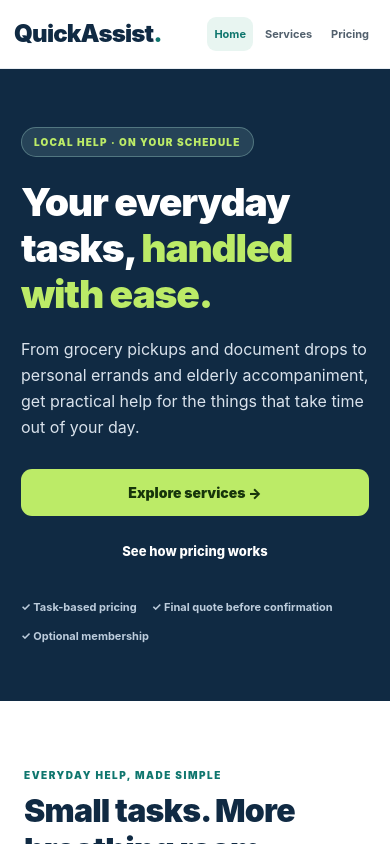
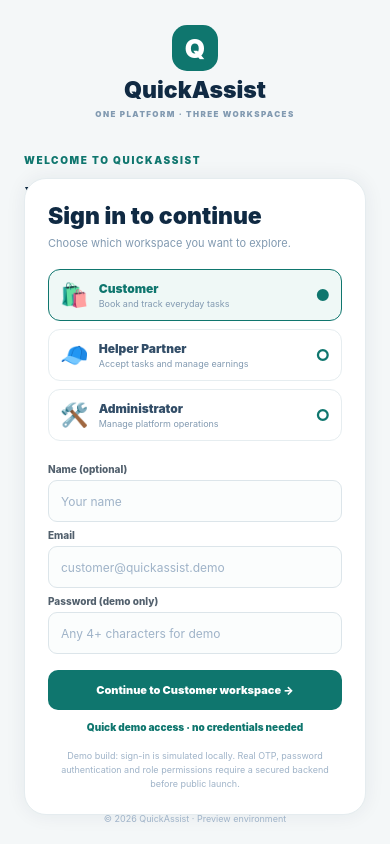
Before and after one commit to inventyk/QuickAssist, a React Native app: screen / in a window 390 px wide. Built offline with nearby package versions, Linux system fonts and the light colour scheme.

Commit message:
feat: wire role-based customer helper and admin app entry

```diff
--- a/App.tsx
+++ b/App.tsx
@@ -1,13 +1,8 @@
 import React from 'react';
-import { StatusBar } from 'expo-status-bar';
-import { SafeAreaProvider } from 'react-native-safe-area-context';
-import { AppRoot } from './src/app/AppRoot';
-
-export default function App(): React.ReactElement {
-  return (
-    <SafeAreaProvider>
-      <StatusBar style="dark" />
-      <AppRoot />
-    </SafeAreaProvider>
-  );
+import {StatusBar} from 'expo-status-bar';
+import {SafeAreaProvider} from 'react-native-safe-area-context';
+import {AppRoot} from './src/app/AppRoot';
+import {PlatformProvider} from './src/core/state/PlatformProvider';
+export default function App():React.ReactElement{
+ return <SafeAreaProvider><PlatformProvider><StatusBar style="dark"/><AppRoot/></PlatformProvider></SafeAreaProvider>;
 }
--- a/src/app/AppRoot.tsx
+++ b/src/app/AppRoot.tsx
@@ -1,40 +1,13 @@
-import React, { useMemo, useState } from 'react';
-import { ScrollView, StyleSheet, View } from 'react-native';
-import { Header } from '../components/layout/Header';
-import { Footer } from '../components/layout/Footer';
-import { HomePage } from '../features/home/pages/HomePage';
-import { ServicesPage } from '../features/services/pages/ServicesPage';
-import { PricingPage } from '../features/pricing/pages/PricingPage';
-import { appConfig } from '../config/app.config';
-import { Reveal } from '../components/common/Reveal';
-import type { PageKey } from '../types/navigation';
-
-export function AppRoot(): React.ReactElement {
-  const [page, setPage] = useState<PageKey>('home');
-  const links = useMemo(() => [
-    { href: '/', label: 'Home', onPress: () => setPage('home') },
-    { href: '/services', label: 'Services', onPress: () => setPage('services') },
-    { href: '/pricing', label: 'Pricing', onPress: () => setPage('pricing') },
-  ], []);
-
-  return (
-    <View style={styles.app}>
-      <Header title={appConfig.name} currentPage={page} onNavigate={setPage} />
-      <ScrollView style={styles.scroll} contentContainerStyle={styles.content}>
-        <Reveal key={page}>
-          {page === 'home'
-            ? <HomePage onNavigate={setPage} />
-            : page === 'services'
-              ? <ServicesPage onBook={() => setPage('home')} />
-              : <PricingPage />}
-        </Reveal>
-        <Footer links={links} />
-      </ScrollView>
-    </View>
-  );
+import React from 'react';
+import {usePlatform} from '../core/state/PlatformProvider';
+import {RoleLoginScreen} from '../features/auth/RoleLoginScreen';
+import {CustomerWorkspace} from '../features/customer/CustomerWorkspace';
+import {HelperWorkspace} from '../features/helper/HelperWorkspace';
+import {AdminWorkspace} from '../features/admin/AdminWorkspace';
+export function AppRoot():React.ReactElement{
+ const {user,login}=usePlatform();
+ if(!user)return <RoleLoginScreen onLogin={login}/>;
+ if(user.role==='customer')return <CustomerWorkspace onSwitchRole={()=>login('helper','Rahul Patil','helper@quickassist.demo')}/>;
+ if(user.role==='helper')return <HelperWorkspace onSwitchRole={()=>login('admin','Platform Admin','admin@quickassist.demo')}/>;
+ return <AdminWorkspace onSwitchRole={()=>login('customer','Demo Customer','customer@quickassist.demo')}/>;
 }
-const styles = StyleSheet.create({
-  app: { flex: 1, minHeight: '100%', backgroundColor: '#F7FAFC' },
-  scroll: { flex: 1 },
-  content: { flexGrow: 1 },
-});
--- /dev/null
+++ b/src/features/customer/CustomerWorkspace.tsx
@@ -0,0 +1,20 @@
+import React,{useState} from 'react';
+import {WorkspaceFrame,NavItem} from '../../components/app/WorkspaceFrame';
+import {usePlatform} from '../../core/state/PlatformProvider';
+import type {ServiceCategory} from '../services/data/services';
+import {CustomerHomeScreen} from './screens/CustomerHomeScreen';
+import {CustomerServicesScreen} from './screens/CustomerServicesScreen';
+import {CustomerBookingScreen} from './screens/CustomerBookingScreen';
+import {CustomerBookingsScreen} from './screens/CustomerBookingsScreen';
+import {CustomerMembershipScreen} from './screens/CustomerMembershipScreen';
+import {CustomerProfileScreen} from './screens/CustomerProfileScreen';
+const nav:NavItem[]=[{key:'home',label:'Home',icon:'⌂'},{key:'services',label:'Services',icon:'▦'},{key:'bookings',label:'Bookings',icon:'▣'},{key:'membership',label:'Membership',icon:'♛'},{key:'profile',label:'Profile',icon:'◉'}];
+type Props={onSwitchRole:()=>void};
+export function CustomerWorkspace({onSwitchRole}:Props):React.ReactElement{
+ const {user,logout,bookings}=usePlatform();const [page,setPage]=useState('home');const [category,setCategory]=useState<ServiceCategory>('grocery');
+ const goBook=(value:ServiceCategory)=>{setCategory(value);setPage('book');};
+ const ownActive=bookings.filter(b=>b.customerEmail===user?.email&&!['completed','cancelled'].includes(b.status)).length;
+ return <WorkspaceFrame role="customer" name={user?.name??'Customer'} activeKey={page==='book'?'services':page} navItems={nav} onNavigate={setPage} onSwitchRole={onSwitchRole} onLogout={logout}>
+  {page==='home'?<CustomerHomeScreen name={user?.name??'Customer'} activeCount={ownActive} onBook={goBook} onNavigate={setPage}/>:page==='services'?<CustomerServicesScreen onBook={goBook}/>:page==='book'?<CustomerBookingScreen initialCategory={category} onDone={()=>setPage('bookings')} onCancel={()=>setPage('services')}/>:page==='bookings'?<CustomerBookingsScreen/>:page==='membership'?<CustomerMembershipScreen/>:<CustomerProfileScreen/>}
+ </WorkspaceFrame>;
+}
```
Also changed, not shown: 1 other file (tests, documents, lock files or other folders).
